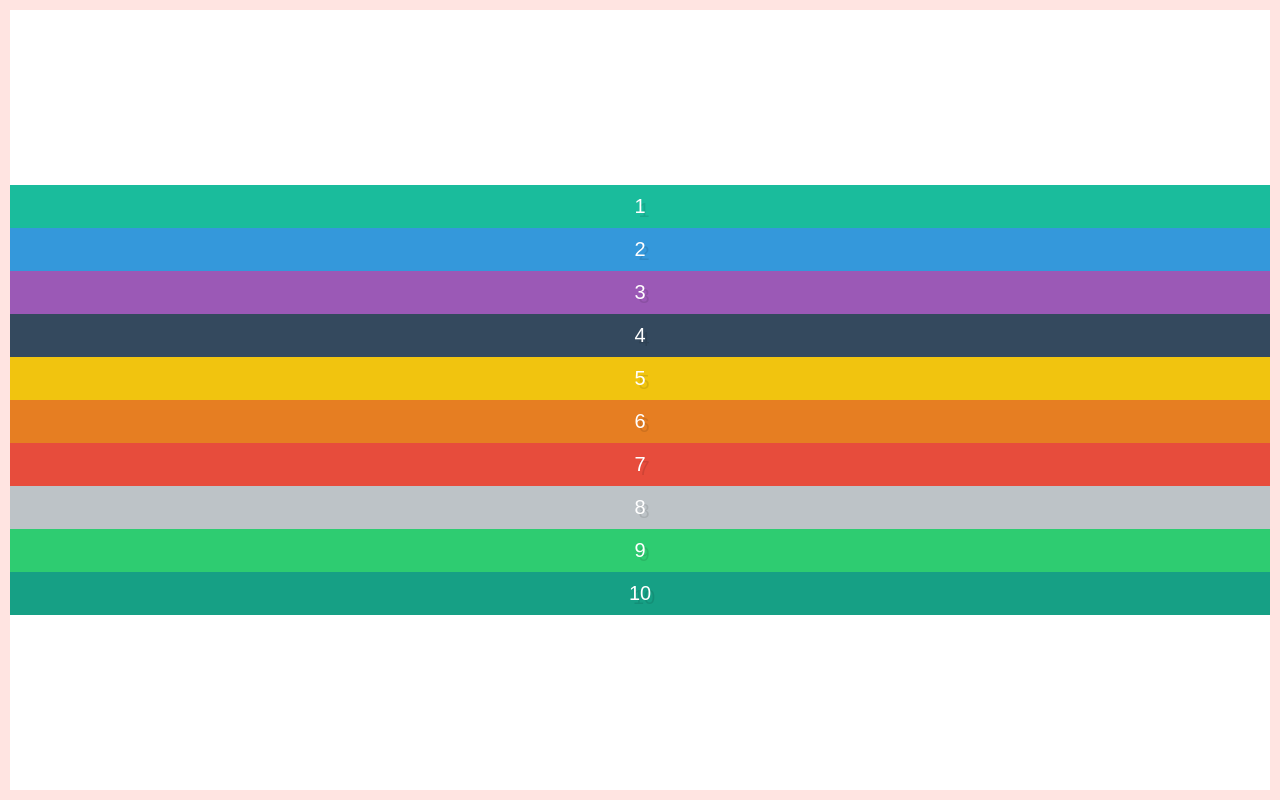
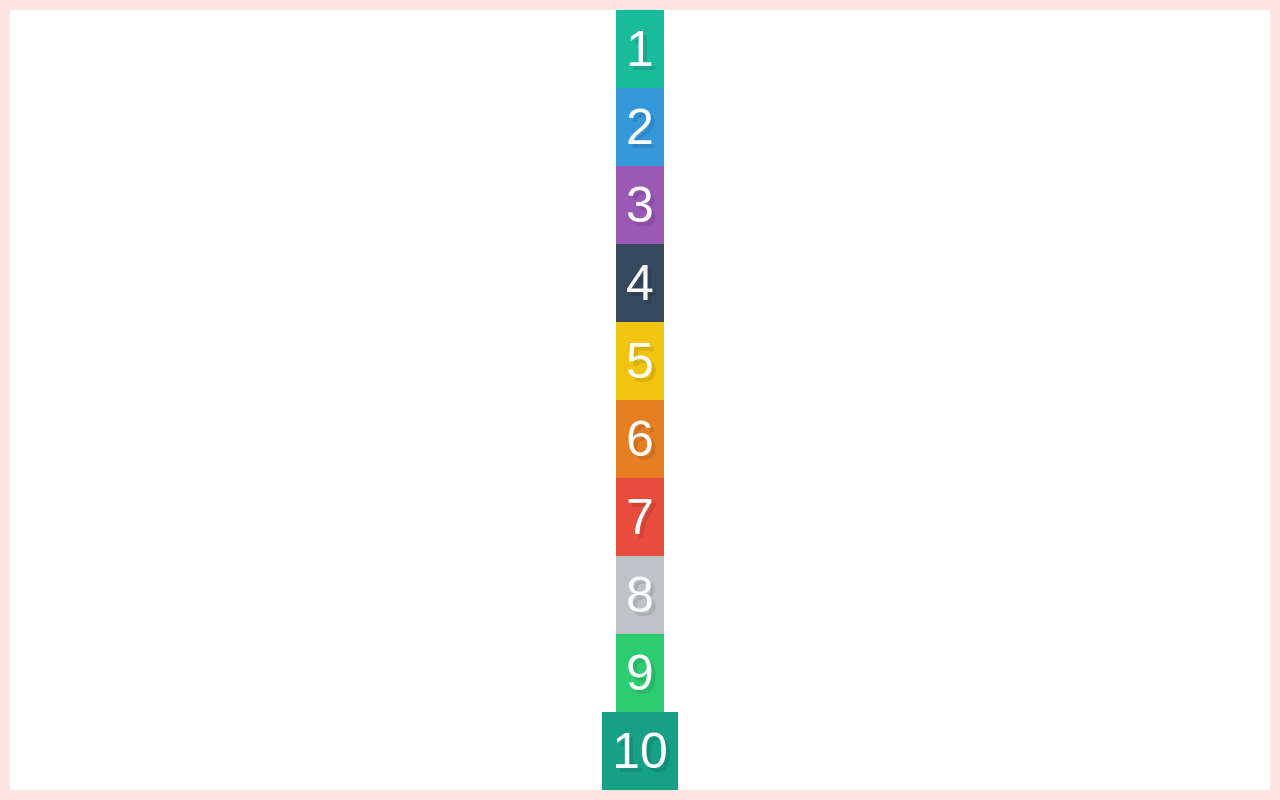
Before and after one commit to sarmadbokhari/flexbox, a plain HTML site: page 5_alignment&centering/index.html in a window 1280 px wide. Drawn offline with Linux system fonts and the light colour scheme.

Commit message:
Vertical & Horizontal Centering: Align-items, justify-content, flex-direction

```diff
--- a/5_alignment&centering/style.css
+++ b/5_alignment&centering/style.css
@@ -8,7 +8,7 @@ input[type=reset],input[type=submit]{-webkit-appearance:button;cursor:pointer;}b
 /* default styles for a box */
 .box {
   color: white;
-  font-size: 20px;
+  font-size: 50px;
   text-align: center;
   text-shadow: 4px 4px 0 rgba(0,0,0,0.1);
   padding: 10px;
@@ -30,13 +30,12 @@ input[type=reset],input[type=submit]{-webkit-appearance:button;cursor:pointer;}b
 .container {
   display: flex;
   border: 10px solid mistyrose;
+  /*must have a height to vertically align*/
+  height: 100vh;
+  justify-content: center;
+  align-items: center;
+  flex-direction: column;
 
-  /*justify-content: flex-start;
-  justify-content: flex-end;*/
-  justify-content: center;
-  /*justify-content: space-between;*/
-  /*justify-content: space-around;*/
-
-  flex-direction: column;
-  min-height: 100vh;
+  /*align-items: stretch; /* default */*/
+  /*align-items: baseline; /* lines up text */*/
 }
```
Also changed, not shown: 5_alignment&centering/result1.png (added), 5_alignment&centering/result2.png (added), 5_alignment&centering/result3.png (added).
